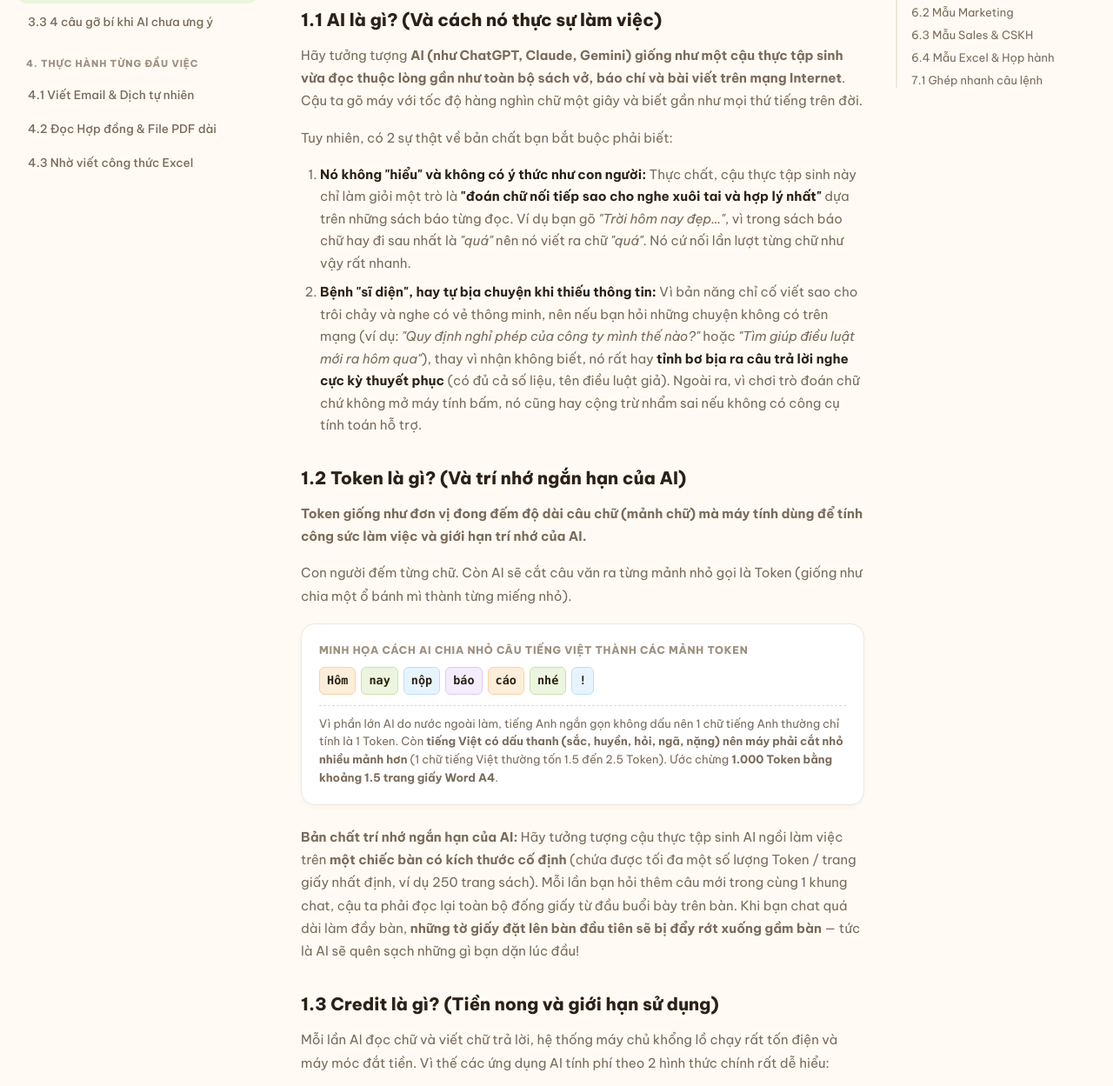
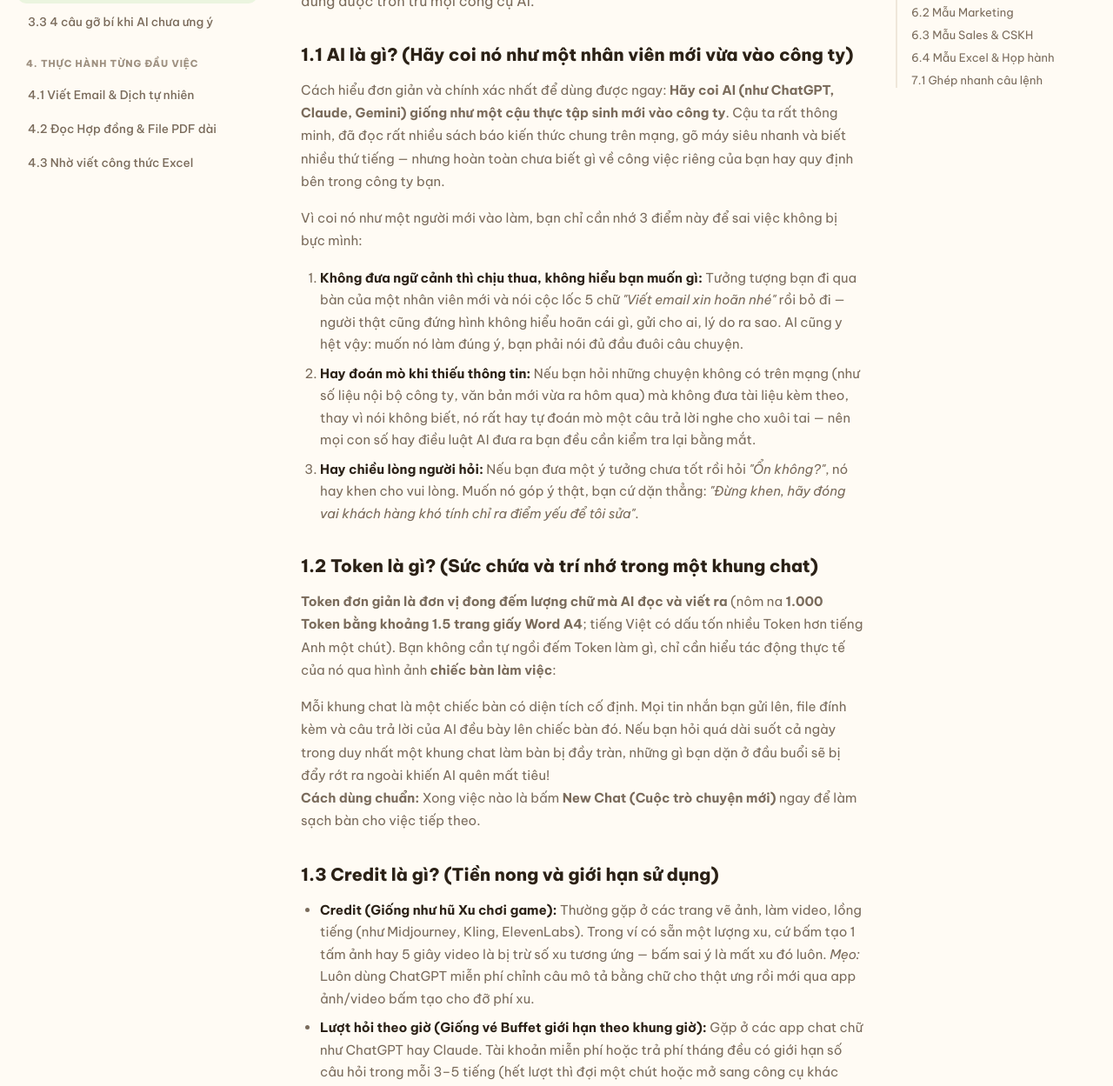
Before and after one commit to ducn03/ai-guide, a plain HTML site: page index.html in a window 1280 px wide. Shown: the part 588-1837 px from the top of the page at 87% size. Drawn offline with Linux system fonts and the light colour scheme.

Commit message:
docs: refine Chapter 1 with simple human analogy (no tech jargon, just enough to use effectively)

```diff
--- a/index.html
+++ b/index.html
@@ -176,7 +176,7 @@
           Hiểu Đúng Bản Chất &amp; Thành Thạo Sử Dụng AI
         </h1>
         <p style="font-size:16px;line-height:1.75;color:var(--ink-soft);margin-bottom:0;">
-          Tài liệu này viết cho người dùng phổ thông — không dùng bất kỳ từ ngữ kỹ thuật phức tạp nào. Phần đầu giúp bạn hiểu tận gốc bản chất <b>AI, Token, Credit, Prompt, Skill, Agent</b> bằng các ví dụ đời thường; các phần sau hướng dẫn chi tiết từng bước bấm nút và làm từng đầu việc hàng ngày.
+          Tài liệu này viết cho người dùng phổ thông — không dùng ngôn ngữ kỹ thuật. Chỉ cần nắm vừa đủ bản chất của <b>AI, Token, Credit, Prompt, Skill, Agent</b> bằng các ví dụ đời thường, sau đó đi thẳng vào hướng dẫn chi tiết từng bước bấm nút và xử lý công việc hàng ngày.
         </p>
       </header>
 
@@ -185,78 +185,56 @@
            ======================================================== -->
       <article class="doc-chapter" id="ch1-1">
         <span class="chapter-badge">Chương 1</span>
-        <h2 class="chapter-title">1. Hiểu Bản Chất Bằng Ví Dụ Đời Thường</h2>
+        <h2 class="chapter-title">1. Nắm Đủ Bản Chất Bằng Ví Dụ Đời Thường</h2>
         <p class="chapter-lead">
-          Hiểu bản chất giúp bạn làm chủ mọi công cụ AI sau này chứ không chỉ học vẹt vài câu mẫu. Mọi khái niệm dưới đây đều được giải thích không qua ngôn ngữ kỹ thuật.
+          Không cần học sâu kỹ thuật, chỉ cần nắm đúng 6 khái niệm cốt lõi dưới đây là bạn dùng được trơn tru mọi công cụ AI.
         </p>
 
         <!-- 1.1 -->
         <section class="doc-section">
-          <h3>1.1 AI là gì? (Và cách nó thực sự làm việc)</h3>
+          <h3>1.1 AI là gì? (Hãy coi nó như một nhân viên mới vừa vào công ty)</h3>
           <p>
-            Hãy tưởng tượng <b>AI (như ChatGPT, Claude, Gemini) giống như một cậu thực tập sinh vừa đọc thuộc lòng gần như toàn bộ sách vở, báo chí và bài viết trên mạng Internet</b>. Cậu ta gõ máy với tốc độ hàng nghìn chữ một giây và biết gần như mọi thứ tiếng trên đời.
+            Cách hiểu đơn giản và chính xác nhất để dùng được ngay: <b>Hãy coi AI (như ChatGPT, Claude, Gemini) giống như một cậu thực tập sinh mới vào công ty</b>. Cậu ta rất thông minh, đã đọc rất nhiều sách báo kiến thức chung trên mạng, gõ máy siêu nhanh và biết nhiều thứ tiếng — nhưng hoàn toàn chưa biết gì về công việc riêng của bạn hay quy định bên trong công ty bạn.
           </p>
           <p>
-            Tuy nhiên, có 2 sự thật về bản chất bạn bắt buộc phải biết:
+            Vì coi nó như một người mới vào làm, bạn chỉ cần nhớ 3 điểm này để sai việc không bị bực mình:
           </p>
           <ol>
             <li>
-              <b>Nó không "hiểu" và không có ý thức như con người:</b> Thực chất, cậu thực tập sinh này chỉ làm giỏi một trò là <b>"đoán chữ nối tiếp sao cho nghe xuôi tai và hợp lý nhất"</b> dựa trên những sách báo từng đọc. Ví dụ bạn gõ <i>"Trời hôm nay đẹp..."</i>, vì trong sách báo chữ hay đi sau nhất là <i>"quá"</i> nên nó viết ra chữ <i>"quá"</i>. Nó cứ nối lần lượt từng chữ như vậy rất nhanh.
+              <b>Không đưa ngữ cảnh thì chịu thua, không hiểu bạn muốn gì:</b> Tưởng tượng bạn đi qua bàn của một nhân viên mới và nói cộc lốc 5 chữ <i>"Viết email xin hoãn nhé"</i> rồi bỏ đi — người thật cũng đứng hình không hiểu hoãn cái gì, gửi cho ai, lý do ra sao. AI cũng y hệt vậy: muốn nó làm đúng ý, bạn phải nói đủ đầu đuôi câu chuyện.
             </li>
             <li>
-              <b>Bệnh "sĩ diện", hay tự bịa chuyện khi thiếu thông tin:</b> Vì bản năng chỉ cố viết sao cho trôi chảy và nghe có vẻ thông minh, nên nếu bạn hỏi những chuyện không có trên mạng (ví dụ: <i>"Quy định nghỉ phép của công ty mình thế nào?"</i> hoặc <i>"Tìm giúp điều luật mới ra hôm qua"</i>), thay vì nhận không biết, nó rất hay <b>tỉnh bơ bịa ra câu trả lời nghe cực kỳ thuyết phục</b> (có đủ cả số liệu, tên điều luật giả). Ngoài ra, vì chơi trò đoán chữ chứ không mở máy tính bấm, nó cũng hay cộng trừ nhẩm sai nếu không có công cụ tính toán hỗ trợ.
+              <b>Hay đoán mò khi thiếu thông tin:</b> Nếu bạn hỏi những chuyện không có trên mạng (như số liệu nội bộ công ty, văn bản mới vừa ra hôm qua) mà không đưa tài liệu kèm theo, thay vì nói không biết, nó rất hay tự đoán mò một câu trả lời nghe cho xuôi tai — nên mọi con số hay điều luật AI đưa ra bạn đều cần kiểm tra lại bằng mắt.
+            </li>
+            <li>
+              <b>Hay chiều lòng người hỏi:</b> Nếu bạn đưa một ý tưởng chưa tốt rồi hỏi <i>"Ổn không?"</i>, nó hay khen cho vui lòng. Muốn nó góp ý thật, bạn cứ dặn thẳng: <i>"Đừng khen, hãy đóng vai khách hàng khó tính chỉ ra điểm yếu để tôi sửa"</i>.
             </li>
           </ol>
         </section>
 
         <!-- 1.2 -->
         <section class="doc-section" id="ch1-2">
-          <h3>1.2 Token là gì? (Và trí nhớ ngắn hạn của AI)</h3>
+          <h3>1.2 Token là gì? (Sức chứa và trí nhớ trong một khung chat)</h3>
           <p>
-            <b>Token giống như đơn vị đong đếm độ dài câu chữ (mảnh chữ) mà máy tính dùng để tính công sức làm việc và giới hạn trí nhớ của AI.</b>
+            <b>Token đơn giản là đơn vị đong đếm lượng chữ mà AI đọc và viết ra</b> (nôm na <b>1.000 Token bằng khoảng 1.5 trang giấy Word A4</b>; tiếng Việt có dấu tốn nhiều Token hơn tiếng Anh một chút). Bạn không cần tự ngồi đếm Token làm gì, chỉ cần hiểu tác động thực tế của nó qua hình ảnh <b>chiếc bàn làm việc</b>:
           </p>
           <p>
-            Con người đếm từng chữ. Còn AI sẽ cắt câu văn ra từng mảnh nhỏ gọi là Token (giống như chia một ổ bánh mì thành từng miếng nhỏ).
-          </p>
-
-          <div class="token-demo-box">
-            <span class="token-demo-label">Minh họa cách AI chia nhỏ câu tiếng Việt thành các mảnh Token</span>
-            <div class="token-stream">
-              <span class="tok tok-1">Hôm</span>
-              <span class="tok tok-2">nay</span>
-              <span class="tok tok-3">nộp</span>
-              <span class="tok tok-4">báo</span>
-              <span class="tok tok-1">cáo</span>
-              <span class="tok tok-2">nhé</span>
-              <span class="tok tok-3">!</span>
-            </div>
-            <div class="token-meta">
-              Vì phần lớn AI do nước ngoài làm, tiếng Anh ngắn gọn không dấu nên 1 chữ tiếng Anh thường chỉ tính là 1 Token. Còn <b>tiếng Việt có dấu thanh (sắc, huyền, hỏi, ngã, nặng) nên máy phải cắt nhỏ nhiều mảnh hơn</b> (1 chữ tiếng Việt thường tốn 1.5 đến 2.5 Token). Ước chừng <b>1.000 Token bằng khoảng 1.5 trang giấy Word A4</b>.
-            </div>
-          </div>
-
-          <p>
-            <b>Bản chất trí nhớ ngắn hạn của AI:</b> Hãy tưởng tượng cậu thực tập sinh AI ngồi làm việc trên <b>một chiếc bàn có kích thước cố định</b> (chứa được tối đa một số lượng Token / trang giấy nhất định, ví dụ 250 trang sách). Mỗi lần bạn hỏi thêm câu mới trong cùng 1 khung chat, cậu ta phải đọc lại toàn bộ đống giấy từ đầu buổi bày trên bàn. Khi bạn chat quá dài làm đầy bàn, <b>những tờ giấy đặt lên bàn đầu tiên sẽ bị đẩy rớt xuống gầm bàn</b> — tức là AI sẽ quên sạch những gì bạn dặn lúc đầu!
+            Mỗi khung chat là một chiếc bàn có diện tích cố định. Mọi tin nhắn bạn gửi lên, file đính kèm và câu trả lời của AI đều bày lên chiếc bàn đó. Nếu bạn hỏi quá dài suốt cả ngày trong duy nhất một khung chat làm bàn bị đầy tràn, những gì bạn dặn ở đầu buổi sẽ bị đẩy rớt ra ngoài khiến AI quên mất tiêu!
+            <br><b>Cách dùng chuẩn:</b> Xong việc nào là bấm <b>New Chat (Cuộc trò chuyện mới)</b> ngay để làm sạch bàn cho việc tiếp theo.
           </p>
         </section>
 
         <!-- 1.3 -->
         <section class="doc-section" id="ch1-3">
           <h3>1.3 Credit là gì? (Tiền nong và giới hạn sử dụng)</h3>
-          <p>
-            Mỗi lần AI đọc chữ và viết chữ trả lời, hệ thống máy chủ khổng lồ chạy rất tốn điện và máy móc đắt tiền. Vì thế các ứng dụng AI tính phí theo 2 hình thức chính rất dễ hiểu:
-          </p>
           <ul>
             <li>
-              <b>1. Credit (Giống như hũ Xu chơi game trong siêu thị):</b> Thường gặp ở các trang tạo hình ảnh, làm video hoặc đọc giọng nói (như Midjourney, Kling, ElevenLabs). Trong ví của bạn có sẵn một số điểm gọi là <b>Credit (Xu)</b>. Cứ bấm tạo 1 tấm ảnh tốn 5 xu, làm 1 đoạn video 5 giây tốn 20 xu — bấm sai ý là mất xu đó luôn. Hết xu thì phải đợi hôm sau được tặng lại hoặc nạp thêm tiền mua xu mới.
+              <b>Credit (Giống như hũ Xu chơi game):</b> Thường gặp ở các trang vẽ ảnh, làm video, lồng tiếng (như Midjourney, Kling, ElevenLabs). Trong ví có sẵn một lượng xu, cứ bấm tạo 1 tấm ảnh hay 5 giây video là bị trừ số xu tương ứng — bấm sai ý là mất xu đó luôn. <i>Mẹo:</i> Luôn dùng ChatGPT miễn phí chỉnh câu mô tả bằng chữ cho thật ưng rồi mới qua app ảnh/video bấm tạo cho đỡ phí xu.
             </li>
             <li>
-              <b>2. Gói thuê bao theo lượt hỏi (Giống vé ăn Buffet giới hạn theo giờ):</b> Gặp ở ChatGPT hay Claude. Bạn có thể dùng miễn phí hoặc đóng tiền theo tháng. Tuy nhiên trong mỗi 3-5 tiếng bạn chỉ được hỏi tối đa vài chục lượt. Nếu chat chung một khung quá dài hoặc gửi file quá nặng, mỗi lần bạn nhắn thêm một câu máy phải đọc lại cả cục nặng đó nên sẽ rất nhanh bị báo hết lượt tạm thời.
+              <b>Lượt hỏi theo giờ (Giống vé Buffet giới hạn theo khung giờ):</b> Gặp ở các app chat chữ như ChatGPT hay Claude. Tài khoản miễn phí hoặc trả phí tháng đều có giới hạn số câu hỏi trong mỗi 3–5 tiếng (hết lượt thì đợi một chút hoặc mở sang công cụ khác dùng tiếp).
             </li>
           </ul>
-          <p>
-            <i>Mẹo thực tế:</i> Với các trang tạo ảnh hoặc video tính bằng Credit, đừng bấm thử lung tung cho tốn xu. Hãy qua ChatGPT (miễn phí) viết và chỉnh câu mô tả bằng chữ cho thật chuẩn trước, ưng ý rồi mới copy qua trang làm ảnh/video bấm 1 lần ăn ngay.
-          </p>
         </section>
 
         <!-- 1.4 -->
```
